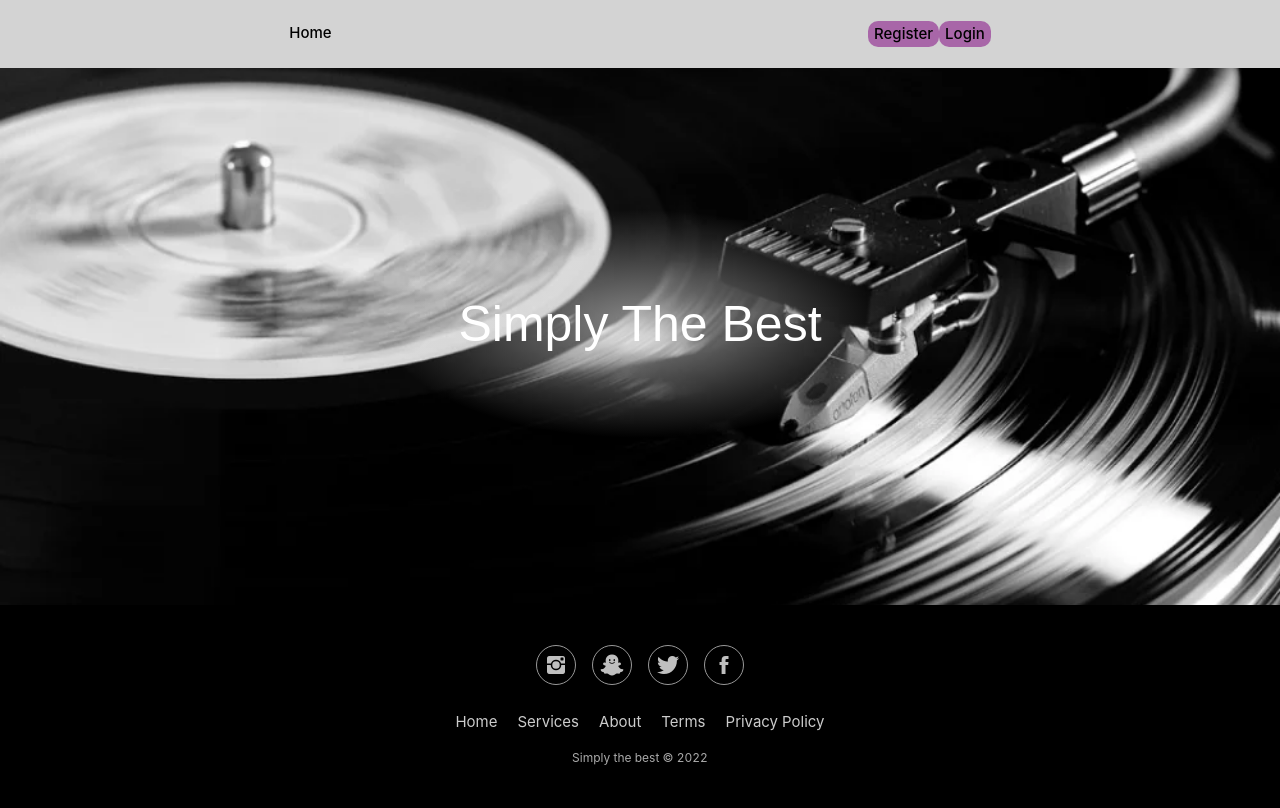
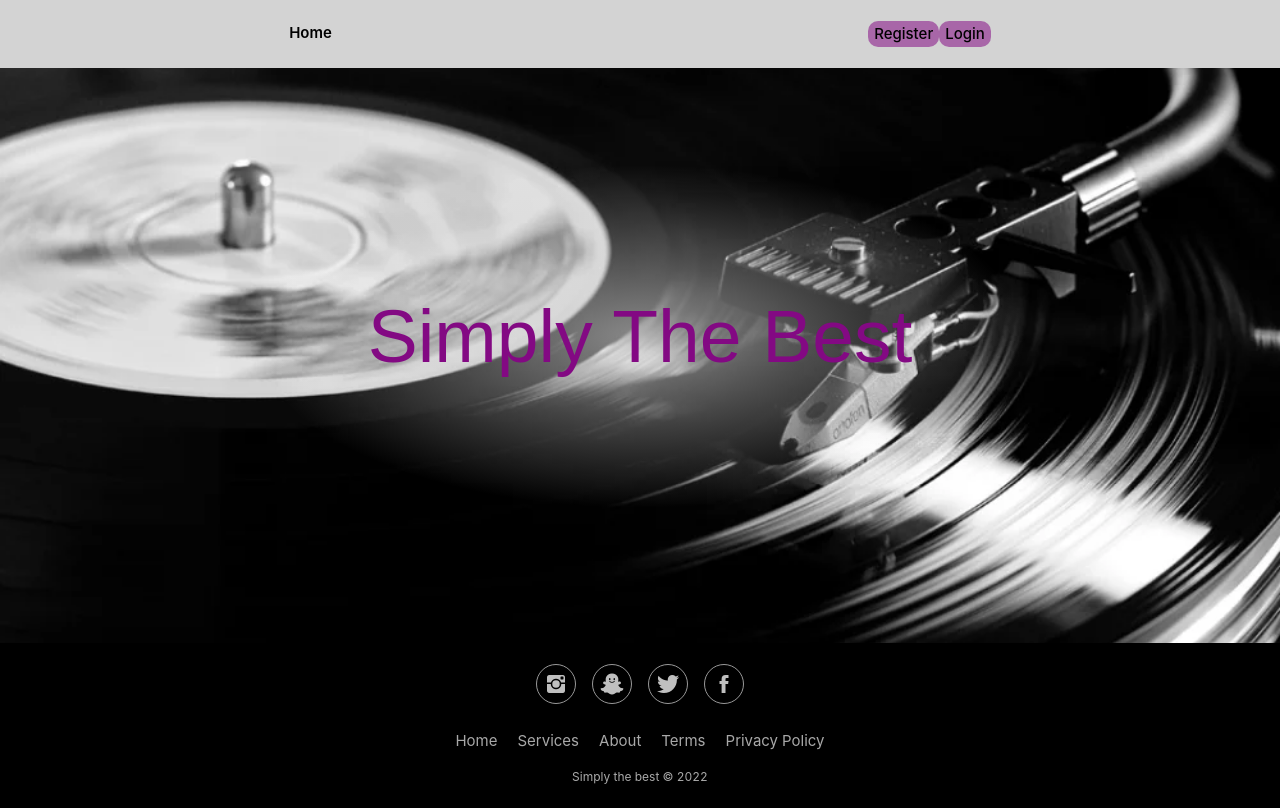
Before and after one commit to Molerog/FrontendOnlineShop, a React (Create React App) app: page /home in a window 1280 px wide. Built offline with nearby package versions, Linux system fonts and the light colour scheme; a web font is replaced by a local one.

Commit message:
Finiquitando cosas de maquetación

```diff
--- a/src/components/Footer/Footer.scss
+++ b/src/components/Footer/Footer.scss
@@ -1,62 +1,71 @@
 .GlobalContainer {
-    display:flex;
+    display: flex;
     flex-direction: column;
     justify-content: space-between;
-
 }
 
 .footer-basic {
-    padding:40px 0;
-    background-color:#ffffff;
-    color:#4b4c4d;
+    padding: 1.5em;
+    background-color: #ffffff;
+    color: lightgray;
     background-color: black;
+
     ul {
-        color:white;
-        display:flex;
+        display: flex;
         justify-content: center;
-        padding:0;
-        list-style:none;
-        text-align:center;
-        font-size:15px;
-        line-height:1.6;
-        margin-bottom:0;
+        padding: 0;
+        list-style: none;
+        text-align: center;
+        font-size: 15px;
+        line-height: 1.6;
+        margin-bottom: 0;
+
         a {
-            color:inherit;
-            text-decoration:none;
-            opacity:0.8;
+            color: inherit;
+            text-decoration: none;
+            opacity: 0.8;
         }
+
         a:hover {
-               opacity:1;
+            opacity: 1;
+            color: purple;
         }
     }
+
     li {
-        padding:0 10px;
+        padding: 0 10px;
     }
+
     .social {
-          text-align:center;
-          padding-bottom:25px;
+        text-align: center;
+        padding-bottom: 25px;
     }
-      .social > a {
-          font-size:24px;
-          width:40px;
-          height:40px;
-          line-height:40px;
-          display:inline-block;
-          text-align:center;
-          border-radius:50%;
-          border:1px solid #ccc;
-          margin:0 8px;
-          color:white;
-          opacity:0.75;
+
+    .social>a {
+        font-size: 24px;
+        width: 40px;
+        height: 40px;
+        line-height: 40px;
+        display: inline-block;
+        text-align: center;
+        border-radius: 50%;
+        border: 1px solid #ccc;
+        margin: 0 8px;
+        color: white;
+        opacity: 0.75;
     }
-      .social > a:hover {
-          opacity:0.9;
+
+    .social>a:hover {
+        opacity: 0.9;
+        color: rgb(133, 22, 133);
+        border: 1px solid purple;
     }
+
     .copyright {
-          margin-top:15px;
-          text-align:center;
-          font-size:12px;
-          color:#aaa;
-          margin-bottom:0;
+        margin-top: 15px;
+        text-align: center;
+        font-size: 12px;
+        color: #aaa;
+        margin-bottom: 0;
     }
 }
--- a/src/components/Header/Header.scss
+++ b/src/components/Header/Header.scss
@@ -6,12 +6,11 @@ header{
 	span{
 		a{
 			color: black;
-			font-weight: 500;
+			font-weight: 600;
 			font-size: 15px;
 		}
 		:hover{
 			color: purple;
-			text-decoration: underline;
 		}
 	}
 	button{
@@ -24,7 +23,7 @@ header{
 			font-size: 15px;
 		}
 		:hover{
-			color: black;
+			color: purple;
 		}
 	}
 }
--- a/src/components/Home/Home.scss
+++ b/src/components/Home/Home.scss
@@ -10,11 +10,10 @@
     flex: 1;
     background-size: cover;
     h1{
-        color: white;
+        color: rgb(131, 9, 131);
         padding: 1.5em;
         font-family: 'Smooch', cursive, sans-serif;
-        font-size: 50px;
+        font-size: 75px;
         background: radial-gradient(ellipse closest-side, rgba(211, 211, 211, 0.63), rgba(255, 255, 255, 0));
-
     }
 }
```
Lines whose indentation alone changed are shown as unchanged.
